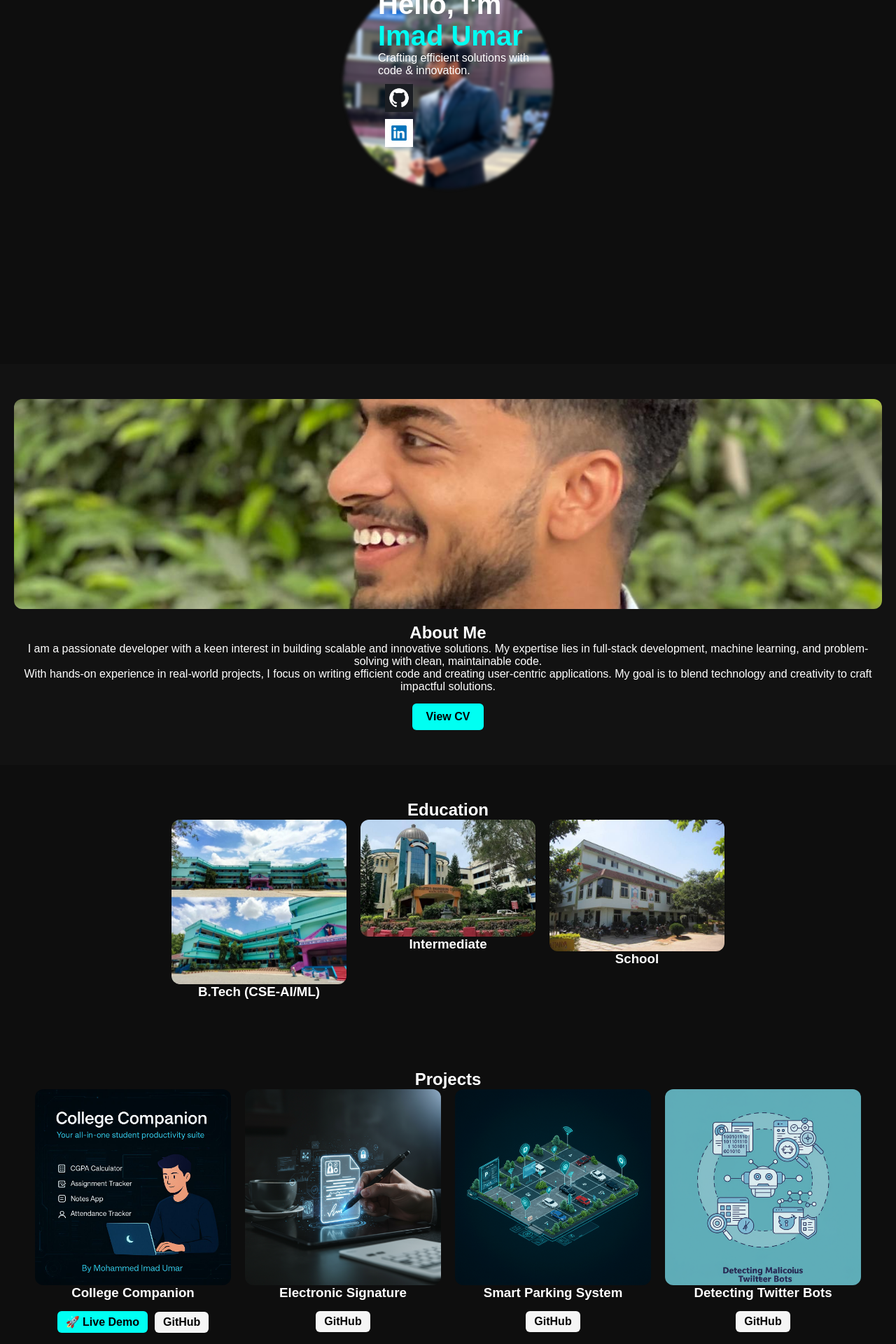
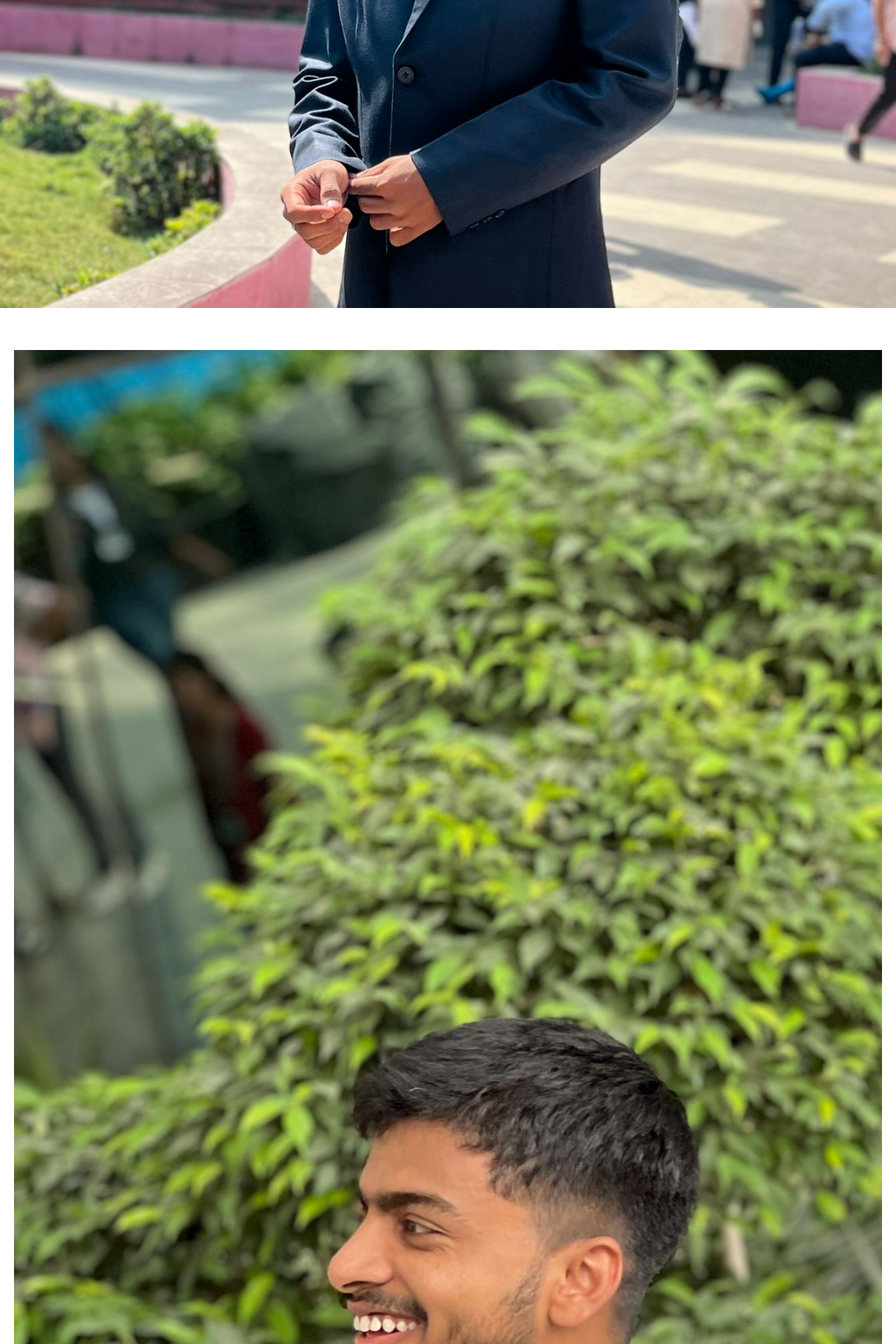
Before and after one commit to mohammed-imad-umar/imad-portfolio, a React (Create React App) app in the folder imad portfolio/: page / in a window 1280 px wide. Shown: the part 280-2200 px from the top of the page at 70% size. Built offline with nearby package versions, Linux system fonts and the light colour scheme.

Commit message:
Update App.css

```diff
--- a/imad portfolio/src/App.css
+++ b/imad portfolio/src/App.css
@@ -1,251 +1,268 @@
-/* GENERAL */
+/* General */
 body {
   margin: 0;
-  font-family: 'Poppins', sans-serif;
-  background: #0e0e0e;
-  color: white;
+  font-family: 'Segoe UI', sans-serif;
+  background: #f9f9f9;
+  color: #222;
 }
 
 h1, h2, h3 {
   margin: 0;
 }
 
-.App {
-  text-align: center;
+a {
+  text-decoration: none;
 }
 
-/* LOADER */
+/* Loader */
 .loader {
   display: flex;
   flex-direction: column;
   justify-content: center;
   align-items: center;
   height: 100vh;
-  background: #0e0e0e;
-}
-
-.loader-circle {
-  width: 150px;
-  height: 150px;
-  border: 3px solid #00fff2;
-  border-radius: 50%;
-  display: flex;
-  justify-content: center;
-  align-items: center;
-  animation: pulse 1.5s infinite alternate;
+  background: #fff;
 }
 
 .loader-img {
   width: 120px;
   height: 120px;
   border-radius: 50%;
+  animation: blink 1s infinite;
 }
 
 .loader-text {
   margin-top: 15px;
   font-size: 1.2rem;
-  color: #00fff2;
+  font-weight: 600;
+  color: #444;
+  animation: blink 1s infinite;
 }
 
-.blink {
-  animation: blinkAnim 1s infinite;
+@keyframes blink {
+  0% { opacity: 0.2; }
+  50% { opacity: 1; }
+  100% { opacity: 0.2; }
 }
 
-@keyframes blinkAnim {
-  50% { opacity: 0.3; }
+/* Hero Section */
+.hero {
+  position: relative;
+  height: 90vh;
+  display: flex;
+  align-items: flex-end;
+  justify-content: flex-start;
+  overflow: hidden;
 }
 
-@keyframes pulse {
-  0% { transform: scale(0.95); }
-  100% { transform: scale(1.05); }
-}
-
-/* HERO SECTION */
-.landing {
-  position: relative;
-  height: 100vh;
-  display: flex;
-  justify-content: center;
-  align-items: center;
-  background: #0e0e0e;
-}
-
-.hero {
-  position: relative;
-  text-align: left;
-  display: flex;
-  align-items: center;
-  gap: 20px;
-}
-
-.hero-img {
-  width: 300px;
-  height: 300px;
-  border-radius: 50%;
-  filter: blur(2px); /* 10-20% blur */
-  transition: 0.3s ease;
+.hero-bg {
+  position: absolute;
+  top: 0;
+  left: 0;
+  width: 100%;
+  height: 100%;
+  object-fit: cover;
+  filter: blur(4px) brightness(0.9);
 }
 
 .hero-text {
-  position: absolute;
-  bottom: 50px;
-  left: 50px;
+  position: relative;
+  padding: 40px;
+  background: rgba(255, 255, 255, 0.6);
+  border-radius: 12px;
+  margin: 40px;
+  z-index: 2;
 }
 
 .hero-text h1 {
-  font-size: 2.5rem;
+  font-size: 2.2rem;
+  color: #111;
 }
 
-.hero-text span {
-  color: #00fff2;
+.hero-text p {
+  font-size: 1.1rem;
+  margin-top: 8px;
+  color: #333;
+}
+
+.social-icons {
+  display: flex;
+  gap: 12px;
+  margin-top: 12px;
 }
 
 .social-icons img {
-  width: 40px;
-  margin: 10px;
+  width: 30px;
+  height: 30px;
+  transition: transform 0.3s;
 }
 
-/* ABOUT */
-.about {
-  padding: 50px 20px;
-  background: #121212;
+.social-icons img:hover {
+  transform: scale(1.1);
 }
 
-.cover-img {
-  width: 100%;
-  max-height: 300px;
-  object-fit: cover;
+/* About */
+.about {
+  padding: 60px 20px;
+  text-align: center;
+  background: #fff;
+}
+
+.about-cover {
+  width: 50%;
   border-radius: 12px;
   margin-bottom: 20px;
+  box-shadow: 0 4px 12px rgba(0,0,0,0.1);
+}
+
+.about h2 {
+  font-size: 1.8rem;
+  margin-bottom: 15px;
+}
+
+.about p {
+  max-width: 600px;
+  margin: 8px auto;
+  line-height: 1.6;
+  color: #444;
 }
 
 .cv-btn {
   display: inline-block;
   margin-top: 15px;
-  padding: 10px 20px;
-  background: #00fff2;
-  color: black;
+  padding: 10px 18px;
+  background: #0077ff;
+  color: white;
   border-radius: 6px;
-  text-decoration: none;
-  font-weight: bold;
+  font-weight: 500;
   transition: 0.3s;
 }
 
 .cv-btn:hover {
-  background: #00c6b3;
+  background: #005fd1;
 }
 
-/* EDUCATION */
+/* Education */
 .education {
-  padding: 50px 20px;
-}
-
-.edu-grid {
-  display: flex;
-  justify-content: center;
-  gap: 20px;
-  flex-wrap: wrap;
+  padding: 60px 20px;
+  text-align: center;
 }
 
 .edu-card {
-  position: relative;
-  width: 250px;
+  margin: 20px auto;
+  max-width: 300px;
   cursor: pointer;
+  background: #fff;
+  border-radius: 12px;
+  box-shadow: 0 3px 10px rgba(0,0,0,0.1);
+  overflow: hidden;
 }
 
 .edu-card img {
   width: 100%;
-  border-radius: 12px;
+  height: 180px;
+  object-fit: cover;
 }
 
-.edu-overlay {
-  position: absolute;
-  top: 0; left: 0;
-  width: 100%; height: 100%;
-  display: flex;
-  justify-content: center;
-  align-items: center;
-  background: rgba(0,0,0,0.4);
-  border-radius: 12px;
+.edu-info {
+  padding: 10px;
 }
 
-.glossy {
-  padding: 8px 14px;
-  background: rgba(255,255,255,0.1);
-  backdrop-filter: blur(10px);
+.edu-grade {
+  margin-top: 10px;
+  padding: 6px;
+  background: rgba(255,255,255,0.7);
+  backdrop-filter: blur(8px);
   border-radius: 8px;
+  font-weight: bold;
 }
 
-/* PROJECTS */
+/* Projects */
 .projects {
-  padding: 50px 20px;
+  padding: 60px 20px;
+  text-align: center;
 }
 
-.proj-grid {
-  display: flex;
-  justify-content: center;
-  gap: 20px;
-  flex-wrap: wrap;
+.project-card {
+  margin: 20px auto;
+  max-width: 340px;
+  background: #fff;
+  border-radius: 12px;
+  box-shadow: 0 3px 10px rgba(0,0,0,0.1);
+  cursor: pointer;
+  overflow: hidden;
+  position: relative;
 }
 
-.proj-card {
-  position: relative;
-  width: 280px;
-  cursor: pointer;
+.project-card img {
+  width: 100%;
+  height: 200px;
+  object-fit: cover;
 }
 
-.proj-card img {
-  width: 100%;
-  border-radius: 12px;
+.project-card h3 {
+  padding: 10px;
+  font-size: 1.3rem;
 }
 
 .badges {
-  margin-top: 10px;
+  display: flex;
+  justify-content: center;
+  gap: 10px;
+  margin-bottom: 12px;
 }
 
-.badge {
-  display: inline-block;
+.github-badge, .live-demo {
   padding: 6px 12px;
-  margin: 5px;
   border-radius: 6px;
-  text-decoration: none;
-  color: black;
-  font-weight: bold;
+  font-size: 0.9rem;
+  color: white;
 }
 
-.badge.live {
-  background: #00fff2;
+.github-badge {
+  background: #24292f;
 }
 
-.badge.github {
-  background: #f5f5f5;
+.live-demo {
+  background: #00c853;
 }
 
-.proj-overlay {
+/* ATS Points */
+.project-points {
   position: absolute;
-  top: 0; left: 0;
-  width: 100%; height: 100%;
-  background: rgba(0,0,0,0.5);
+  top: 10%;
+  left: 50%;
+  transform: translateX(-50%);
+  background: rgba(255,255,255,0.6);
+  backdrop-filter: blur(12px);
+  padding: 12px;
   border-radius: 12px;
-  display: flex;
-  justify-content: center;
-  align-items: center;
-  animation: fadeIn 0.3s ease;
+  max-width: 80%;
+  animation: fadeIn 0.6s ease-in-out;
 }
 
-.glossy-points {
-  background: rgba(255,255,255,0.1);
-  backdrop-filter: blur(12px);
-  border-radius: 12px;
-  padding: 10px;
-  text-align: left;
-}
-
-.glossy-points p {
-  margin: 6px 0;
+.project-points p {
+  margin: 5px 0;
+  font-size: 0.9rem;
+  color: #111;
+  font-weight: 500;
 }
 
 @keyframes fadeIn {
-  from { opacity: 0; }
-  to { opacity: 1; }
+  from { opacity: 0; transform: translate(-50%, -10%); }
+  to { opacity: 1; transform: translate(-50%, 0); }
 }
+
+/* Contact */
+.contact {
+  padding: 40px 20px;
+  text-align: center;
+  background: #f1f1f1;
+}
+
+footer {
+  text-align: center;
+  padding: 20px;
+  background: #ddd;
+  margin-top: 20px;
+}
```
